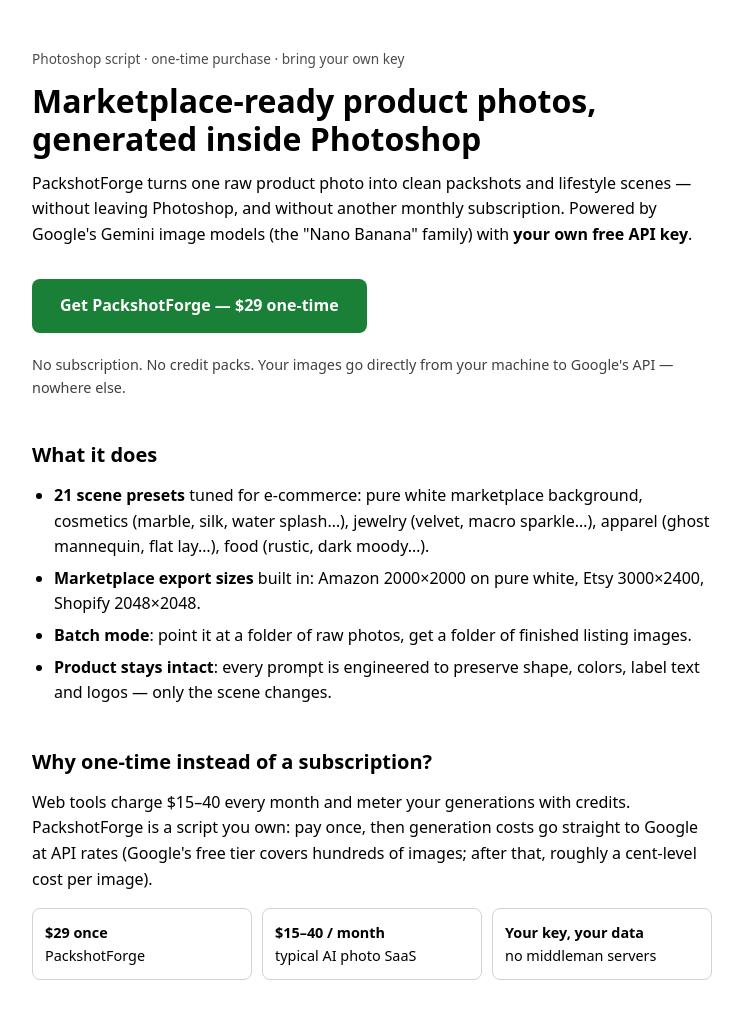
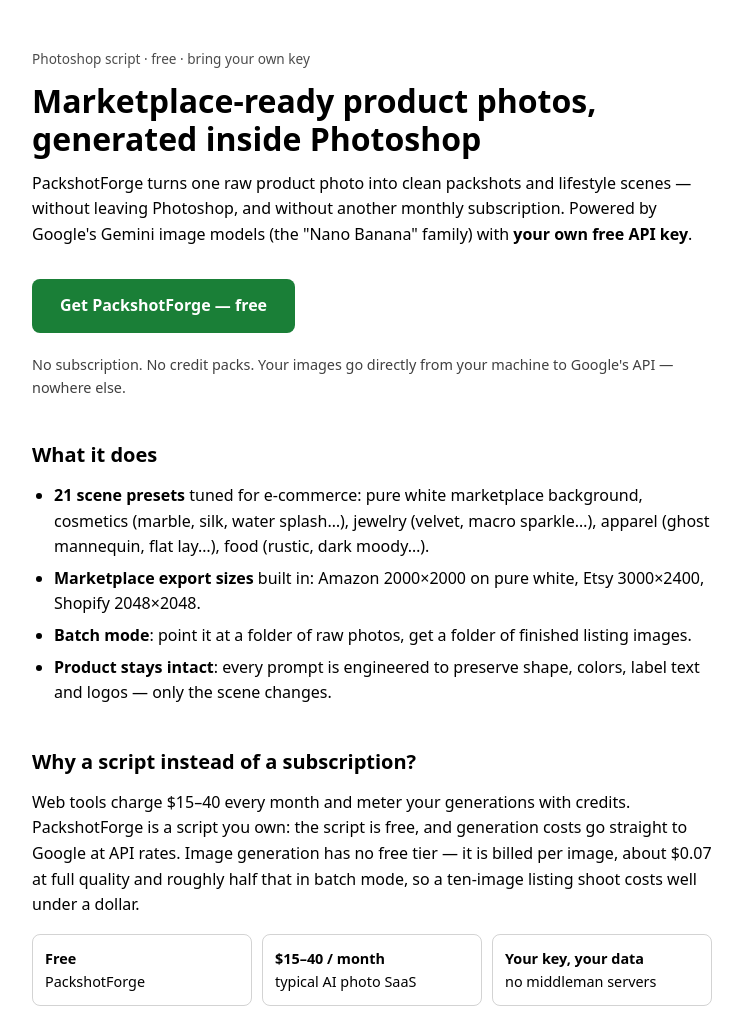
Before and after one commit to nsjokt/packshotforge-landing, a plain HTML site: page index.html in a window 1280 px wide. Shown: the top 1009 px of the page, without its empty margins (268-1010 px from the left). Drawn offline with Linux system fonts and the light colour scheme.

Commit message:
content: 가격 표기 제거(무료 전환) + 잔존 free-tier 주장 정정
- $29/one-time 표기 전부 제거 (meta·tag·CTA·비교카드·섹션 제목)
- 'Google's free tier covers hundreds of images' → 정직 단가(장당 ~$0.07, 배치 절반)로 교체
  ※ 2026-07-26 정정 때 랜딩이 누락돼 있던 것을 2026-07-27 실측으로 발견

Co-Authored-By: Claude Fable 5 <noreply@anthropic.com>
Claude-Session: https://claude.ai/code/session_01BML35yHvue5M8Y62WFhHEe

```diff
--- a/index.html
+++ b/index.html
@@ -4,7 +4,7 @@
   <meta charset="utf-8">
   <meta name="viewport" content="width=device-width, initial-scale=1">
   <title>PackshotForge — AI Product Photos in Photoshop (works with Nano Banana)</title>
-  <meta name="description" content="Turn one raw product photo into marketplace-ready packshots inside Photoshop. 21 scene presets, Amazon/Etsy/Shopify export sizes, batch folders. One-time $29, bring your own free Gemini API key — no subscription, no credits.">
+  <meta name="description" content="Turn one raw product photo into marketplace-ready packshots inside Photoshop. 21 scene presets, Amazon/Etsy/Shopify export sizes, batch folders. Free Photoshop script — bring your own Gemini API key. No subscription, no credits.">
   <style>
     :root { color-scheme: light dark; }
     * { box-sizing: border-box; margin: 0; }
@@ -26,11 +26,11 @@
 </head>
 <body>
 <main>
-  <p class="tag">Photoshop script · one-time purchase · bring your own key</p>
+  <p class="tag">Photoshop script · free · bring your own key</p>
   <h1>Marketplace-ready product photos, generated inside Photoshop</h1>
   <p>PackshotForge turns one raw product photo into clean packshots and lifestyle scenes — without leaving Photoshop, and without another monthly subscription. Powered by Google's Gemini image models (the "Nano Banana" family) with <b>your own free API key</b>.</p>
 
-  <a class="cta" href="https://joktnova.gumroad.com/l/packshotforge">Get PackshotForge — $29 one-time</a>
+  <a class="cta" href="https://joktnova.gumroad.com/l/packshotforge">Get PackshotForge — free</a>
   <p class="muted">No subscription. No credit packs. Your images go directly from your machine to Google's API — nowhere else.</p>
 
   <h2>What it does</h2>
@@ -41,11 +41,11 @@
     <li><b>Product stays intact</b>: every prompt is engineered to preserve shape, colors, label text and logos — only the scene changes.</li>
   </ul>
 
-  <h2>Why one-time instead of a subscription?</h2>
-  <p>Web tools charge $15–40 every month and meter your generations with credits. PackshotForge is a script you own: pay once, then generation costs go straight to Google at API rates (Google's free tier covers hundreds of images; after that, roughly a cent-level cost per image).</p>
+  <h2>Why a script instead of a subscription?</h2>
+  <p>Web tools charge $15–40 every month and meter your generations with credits. PackshotForge is a script you own: the script is free, and generation costs go straight to Google at API rates. Image generation has no free tier — it is billed per image, about $0.07 at full quality and roughly half that in batch mode, so a ten-image listing shoot costs well under a dollar.</p>
 
   <div class="grid">
-    <div class="card"><b>$29 once</b><br>PackshotForge</div>
+    <div class="card"><b>Free</b><br>PackshotForge</div>
     <div class="card"><b>$15–40 / month</b><br>typical AI photo SaaS</div>
     <div class="card"><b>Your key, your data</b><br>no middleman servers</div>
   </div>
```
